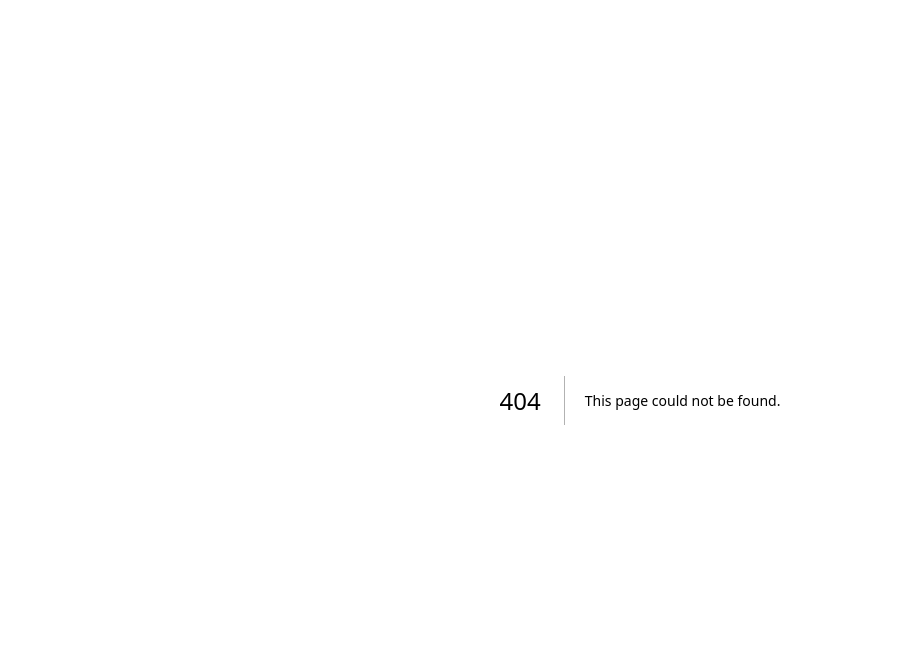
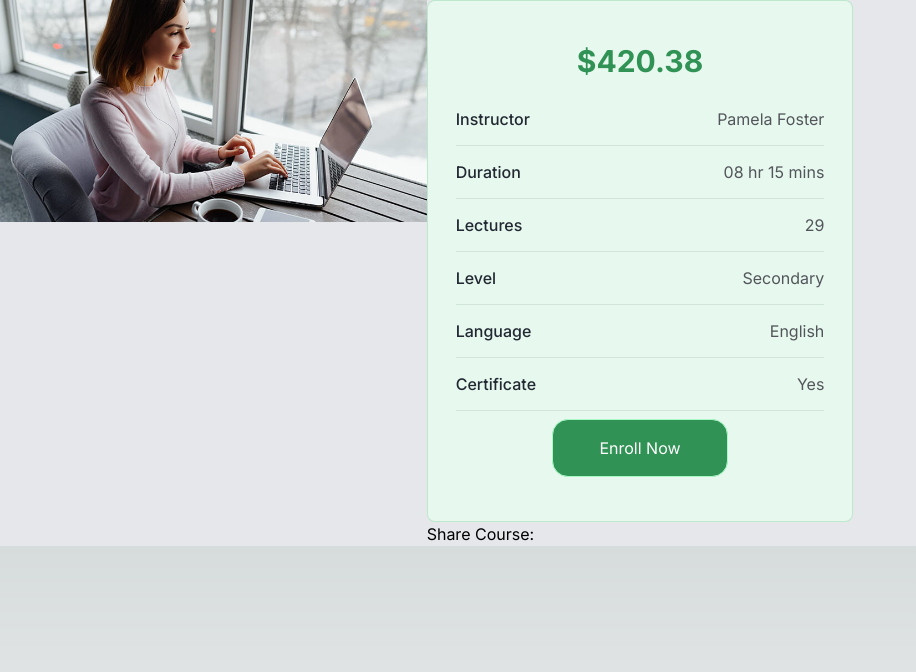
Before and after one commit to ThuanLeUwU/LearnConnect-NextJs, a Next.js app: page /course-detail in a window 1280 px wide. Before the commit this address had no page. Shown: the top 672 px of the page, without its empty margins (0-916 px from the left). Built offline with nearby package versions, Linux system fonts and the light colour scheme.

Commit message:
update ui login and contact page

```diff
--- a/src/app/contact/page.tsx
+++ b/src/app/contact/page.tsx
@@ -4,10 +4,10 @@ import styles from "../contact/styles.module.scss";
 export default function ContactPage() {
   return (
     <div className="bg-gray-200">
-      <div className="container mx-auto">
-        <div className="grid lg:grid-cols-2">
+      <div className="container mx-auto max-w-screen-lg py-20">
+        <div className="grid lg:grid-cols-2 pt-6 px-10 pb-16 border border-solid border-opacity-20 border-[#30925533] rounded-10">
           <div className="mx-auto">
-            <div className="">
+            <div className="px-14 py-16 mt-12">
               <div className="flex items-center">
                 <div className="hover:bg-[#309255] my-2 w-24 h-24 border border-solid border-green-600 border-opacity-20 rounded-full transition-all duration-300 ease-in-out delay-0">
                   <i className="flaticon-phone-call"></i>
@@ -48,12 +48,12 @@ export default function ContactPage() {
             </div>
           </div>
           <div className="mx-auto">
-            <div className="max-w-md">
+            <div className="max-w-md mt-11 ml-24">
               <h3 className="text-[30px] font-medium text-black">
                 Get in Touch <span className="text-[#309255]">With Us</span>
               </h3>
 
-              <div className="form-wrapper">
+              <div className="form-wrapper pt-8">
                 <form
                   id="contact-form"
                   action="https://htmlmail.hasthemes.com/humayun/edule-contact.php"
@@ -72,8 +72,8 @@ export default function ContactPage() {
                     <textarea name="message" placeholder="Message"></textarea>
                   </div>
                   <p className="form-message"></p>
-                  <div className={styles["single-form"]}>
-                    <button className="inline-block align-middle text-center select-none border font-normal whitespace-no-wrap rounded-2xl py-4 px-3 leading-normal no-underline bg-[#309255] text-white hover:bg-black btn-hover-dark w-full transition-all duration-300 ease-in-out delay-0 my-2">
+                  <div className="className=inline-block align-middle text-center select-none border font-normal whitespace-no-wrap rounded-2xl py-4 px-10 leading-normal no-underline bg-[#309255] text-white hover:bg-black btn-hover-dark w-full h-full transition-all duration-300 ease-in-out delay-0">
+                    <button>
                       Send Message <i className="flaticon-right"></i>
                     </button>
                   </div>
--- /dev/null
+++ b/src/app/course-detail/page.tsx
@@ -0,0 +1,126 @@
+import Image from "next/image";
+import styles from "../login/styles.module.scss";
+
+export default function CourseDetailPage() {
+  return (
+    <div className="contain-wrapper">
+      <div className="bg-gray-200">
+        <div className="grid cols-3 lg:grid-cols-3">
+          <div className="lg:cols-span-2">
+            <div>
+              <img src="./courses-details.jpg" alt="course-detail" />
+            </div>
+          </div>
+          <div className="lg:cols-span-1">
+            <div className="border rounded-lg border-solid border-opacity-20 border-green-600 rounded-10 bg-[#e7f8ee] pt-7 pl-7 pr-7 pb-9">
+              <div className="sidebar-widget widget-information">
+                <div className="text-center py-3.5">
+                  <span className="text-[#309255] text-3xl font-bold">
+                    $420.38
+                  </span>
+                </div>
+                <div className=" text-black">
+                  <ul className="py-15">
+                    <li className="border-b border-solid border-[#d1e6d9] py-3.5">
+                      <i className="icofont-man-in-glasses"></i>{" "}
+                      <strong className="text-[#212832] text-base font-medium">
+                        Instructor
+                      </strong>{" "}
+                      <span className="text-[#52565b] float-right text-base font-normal">
+                        Pamela Foster
+                      </span>
+                    </li>
+                    <li className="border-b border-solid border-[#d1e6d9] py-3.5">
+                      <i className="icofont-clock-time"></i>{" "}
+                      <strong className="text-[#212832] text-base font-medium">
+                        Duration
+                      </strong>{" "}
+                      <span className="text-[#52565b] float-right text-base font-normal">
+                        08 hr 15 mins
+                      </span>
+                    </li>
+                    <li className="border-b border-solid border-[#d1e6d9] py-3.5">
+                      <i className="icofont-ui-video-play"></i>{" "}
+                      <strong className="text-[#212832] text-base font-medium">
+                        Lectures
+                      </strong>{" "}
+                      <span className="text-[#52565b] float-right text-base font-normal">
+                        29
+                      </span>
+                    </li>
+                    <li className="border-b border-solid border-[#d1e6d9] py-3.5">
+                      <i className="icofont-bars"></i>{" "}
+                      <strong className="text-[#212832] text-base font-medium">
+                        Level
+                      </strong>{" "}
+                      <span className="text-[#52565b] float-right text-base font-normal">
+                        Secondary
+                      </span>
+                    </li>
+                    <li className="border-b border-solid border-[#d1e6d9] py-3.5">
+                      <i className="icofont-book-alt"></i>{" "}
+                      <strong className="text-[#212832] text-base font-medium">
+                        Language
+                      </strong>{" "}
+                      <span className="text-[#52565b] float-right text-base font-normal">
+                        English
+                      </span>
+                    </li>
+                    <li className="border-b border-solid border-[#d1e6d9] py-3.5">
+                      <i className="icofont-certificate-alt-1"></i>{" "}
+                      <strong className="text-[#212832] text-base font-medium">
+                        Certificate
+                      </strong>{" "}
+                      <span className="text-[#52565b] float-right text-base font-normal">
+                        Yes
+                      </span>
+                    </li>
+                  </ul>
+                </div>
+                <div className="text-center">
+                  <a
+                    href="#"
+                    className="inline-block align-middle text-center select-none border font-normal whitespace-no-wrap rounded-2xl py-4 px-3 leading-normal no-underline bg-[#309255] text-white hover:bg-black btn-outline w-44 border-[#a9f9c8] hover:text-white transition-all duration-300 ease-in-out delay-0 my-2"
+                  >
+                    Enroll Now
+                  </a>
+                </div>
+              </div>
+            </div>
+            <div className="sidebar-widget">
+              <h4 className="widget-title">Share Course:</h4>
+
+              <ul className="social">
+                <li>
+                  <a href="#">
+                    <i className="flaticon-facebook"></i>
+                  </a>
+                </li>
+                <li>
+                  <a href="#">
+                    <i className="flaticon-linkedin"></i>
+                  </a>
+                </li>
+                <li>
+                  <a href="#">
+                    <i className="flaticon-twitter"></i>
+                  </a>
+                </li>
+                <li>
+                  <a href="#">
+                    <i className="flaticon-skype"></i>
+                  </a>
+                </li>
+                <li>
+                  <a href="#">
+                    <i className="flaticon-instagram"></i>
+                  </a>
+                </li>
+              </ul>
+            </div>
+          </div>
+        </div>
+      </div>
+    </div>
+  );
+}
--- a/src/app/login/page.tsx
+++ b/src/app/login/page.tsx
@@ -5,17 +5,17 @@ export default function LoginPage() {
   return (
     <div className={styles["main-wrapper"]}>
       <div className="bg-gray-200">
-        <div className="container mx-auto ">
-          <div className="grid lg:grid-cols-2">
-            <div className="mx-auto">
+        <div className="container mx-auto max-w-screen-xl py-20">
+          <div className="grid lg:grid-cols-2 pt-6 px-10 pb-16 border border-solid border-opacity-20 border-[#30925533] rounded-10">
+            <div className="mx-auto pt-16">
               <img src="/register-login.png" alt="Shape" />
             </div>
             <div className="">
               <div className="mx-auto max-w-md">
-                <h3 className="text-[30px] font-medium text-black">
+                <h3 className="text-[30px] font-medium text-black px-10 pt-32">
                   Login <span className="text-[#309255]">Now</span>
                 </h3>
-                <div>
+                <div className="pt-8">
                   <form action="#">
                     <div className={styles["single-form"]}>
                       <input type="email" placeholder="Username or Email" />
```
Also changed, not shown: public/courses-details.jpg (added), src/app/course-detail/styles.module.scss (added).
